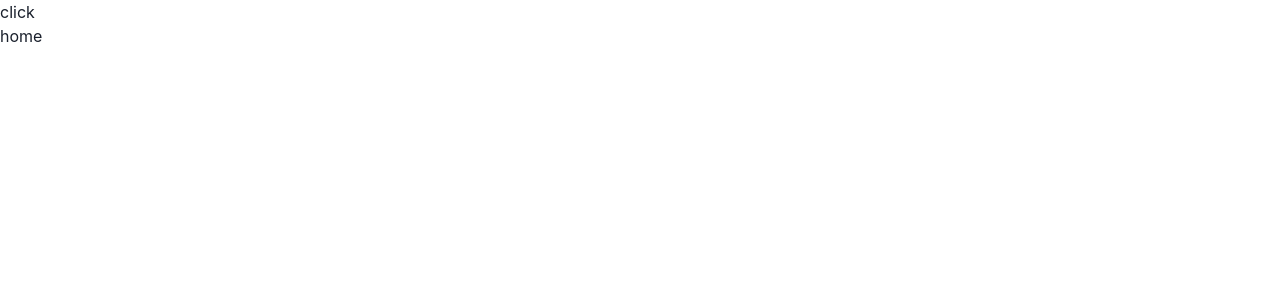
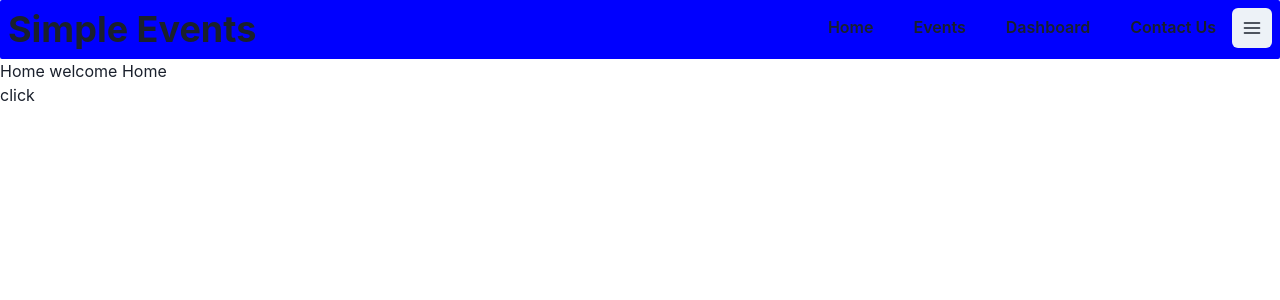
Before and after one commit to andrespty/simpleevents, a React (Create React App) app in the folder frontend/: page / in a window 1280 px wide. Shown: the top 300 px of the page. Built offline with nearby package versions, Linux system fonts and the light colour scheme; no server answers.

Commit message:
Work on frontend

```diff
--- a/frontend/src/App.js
+++ b/frontend/src/App.js
@@ -1,7 +1,10 @@
 import { BrowserRouter as Router, Switch, Route } from "react-router-dom";
 import Home from './pages/Home/Home';
+import Events from "./pages/Events/Events";
 import LoginSignUp from "./pages/LogInSignUp/LoginSignUp";
 import { createContext, useReducer } from "react";
+import PageTemplate from "./utils/PageTemplates";
+import Dashboard from "./pages/Dashboard/Dashboard";
 
 export const url = 'http://127.0.0.1:8000'
 
@@ -11,7 +14,6 @@ function App() {
 
   return (
     <UserContext.Provider value={{user, setUser}}>
-      <button onClick={() => console.log(user)}>click</button>
       <Router>
         <Switch>
 
@@ -23,12 +25,27 @@ function App() {
             <LoginSignUp isLogin={false}/>
           </Route>
 
+          <Route path='/events'>
+            <PageTemplate>
+              <Events />
+            </PageTemplate>
+          </Route>
+
+          <Route path='/dashboard'>
+            <PageTemplate>
+              <Dashboard />
+            </PageTemplate>
+          </Route>
+
           <Route path='/'>
-            <Home/>
+            <PageTemplate>
+              <Home/>
+            </PageTemplate>
           </Route>
 
         </Switch>
       </Router>
+      <button onClick={() => console.log(user)}>click</button>
     </UserContext.Provider>
   );
 }
--- a/frontend/src/components/Header/Header.js
+++ b/frontend/src/components/Header/Header.js
@@ -13,7 +13,7 @@ function Header() {
     }
 
     return (
-        <Flex bg='gray.400' p={2}>
+        <Flex bg='blue' p={2} borderRadius={2} >
             <Box>
                 <Heading onClick={() => redirect('')} cursor='pointer'>
                     Simple Events
--- /dev/null
+++ b/frontend/src/pages/Dashboard/Dashboard.js
@@ -0,0 +1,12 @@
+import React from 'react'
+import { Box } from '@chakra-ui/layout'
+
+function Dashboard() {
+    return (
+        <Box bg='green.100'>
+            This is the dashboard
+        </Box>
+    )
+}
+
+export default Dashboard
--- /dev/null
+++ b/frontend/src/pages/Events/Events.js
@@ -0,0 +1,24 @@
+import React, { useEffect } from 'react'
+import { Box } from '@chakra-ui/layout'
+import { get_events } from '../../utils/FetchFunctions'
+
+function Events() {
+
+    // Get basic info of events: name, date, image
+    useEffect(() => {
+        get_events()
+        .then(json => {
+            console.log(json)
+        })
+    })
+
+    return (
+        <Box bg='red.100'>
+            Show all events <br/>
+            Will have a search bar and filter <br/>
+            to filter events and show them
+        </Box>
+    )
+}
+
+export default Events
--- a/frontend/src/pages/Home/Home.js
+++ b/frontend/src/pages/Home/Home.js
@@ -1,44 +1,11 @@
 import React, { useEffect, useState } from 'react'
-import { Route, Switch, useRouteMatch } from 'react-router'
 import { Box } from '@chakra-ui/react'
-import { get_events } from '../../utils/FetchFunctions'
-import EventCard from '../../components/Cards/EventCard'
 
 function Home() {
-
-    let { path } = useRouteMatch()
-
-    const [ info, setInfo ] = useState()
-    useEffect(() => {
-        get_events()
-        .then(json=>{
-            console.log(json)
-            setInfo(json[4])
-        })
-    }, [])
-
-    console.log(path)
     return (
         <Box>
-
-            <Switch>
-
-                <Route path={`${path}/events/`}>
-                    events
-                </Route>
-
-                <Route path={`${path}/`}>
-                    home
-                </Route>
-
-            </Switch>
-
-            {
-                info
-                ?<EventCard info={info} />
-                : null
-            }
-
+            Home
+            welcome Home
         </Box>
     )
 }
--- /dev/null
+++ b/frontend/src/utils/PageTemplates.js
@@ -0,0 +1,15 @@
+import React from 'react'
+import { Box } from '@chakra-ui/layout'
+import Header from '../components/Header/Header'
+
+function PageTemplate({ children }) {
+    console.log(children)
+    return (
+        <Box>
+            <Header />
+            {children}
+        </Box>
+    )
+}
+
+export default PageTemplate
```
Also changed, not shown: frontend/src/pages/Home/Events.js (deleted, +0 -12 lines), 2 other files (tests, documents, lock files or other folders).
